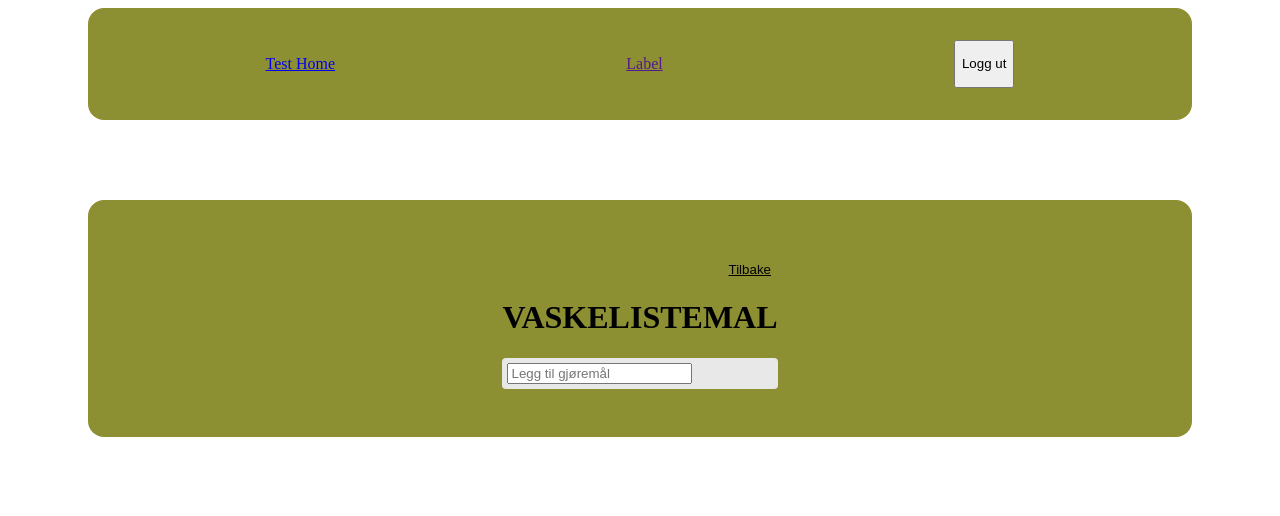
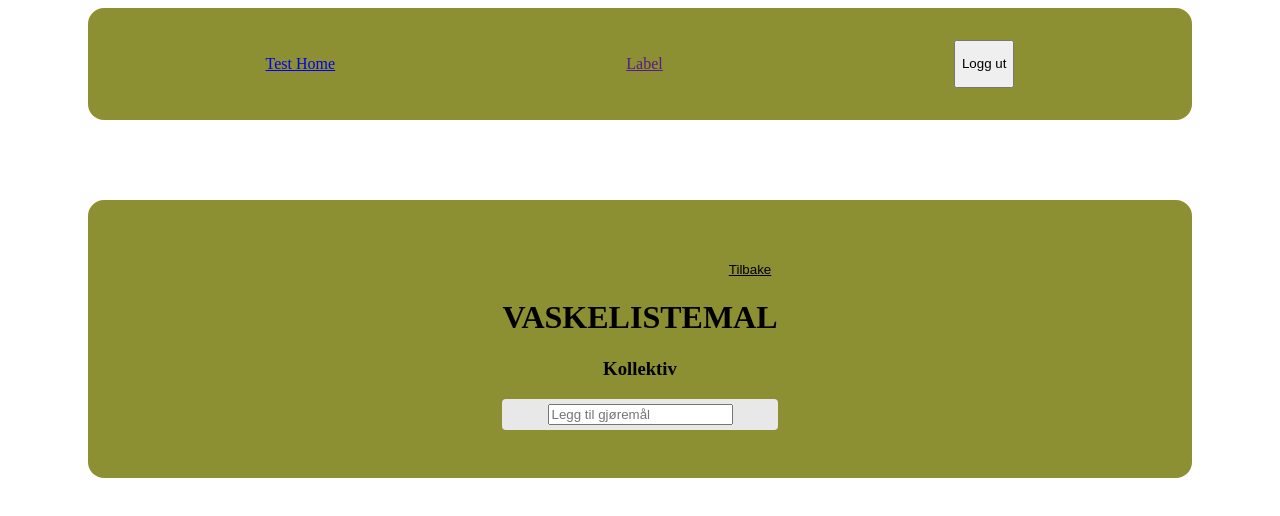
Before and after one commit to henrikhorluck/tdt4140-washlists, a Next.js app in the folder frontend/sif_vaskelister/: page /todoTemplate in a window 1280 px wide. Shown: the top 516 px of the page. Built offline with nearby package versions, Linux system fonts and the light colour scheme.

Commit message:
added name of which dorm you are making template for

```diff
--- a/frontend/sif_vaskelister/components/TodoTemplate/molecules/TodoListTemplate/TodoListTemplate.tsx
+++ b/frontend/sif_vaskelister/components/TodoTemplate/molecules/TodoListTemplate/TodoListTemplate.tsx
@@ -26,6 +26,7 @@ const TodoListTemplate: FC<Props> = ({context}) => {
         </button>
     <div className={styles.list}>
       <h1>VASKELISTEMAL</h1>
+      <h3>Kollektiv {context.todos ? context.todos.dormroom.number : null}</h3>
       <div className={styles.todo_list}>
         {context.todos && context.todos.items? context.todos.items.map((todo:any, index:number) => (
           <TodoItemTemplate
--- a/frontend/sif_vaskelister/components/TodoTemplate/molecules/TodoListTemplate/index.module.css
+++ b/frontend/sif_vaskelister/components/TodoTemplate/molecules/TodoListTemplate/index.module.css
@@ -1,3 +1,8 @@
+.page{
+  text-align: center;
+}
+
+
 .list {
   padding: 0px;
 }
```
